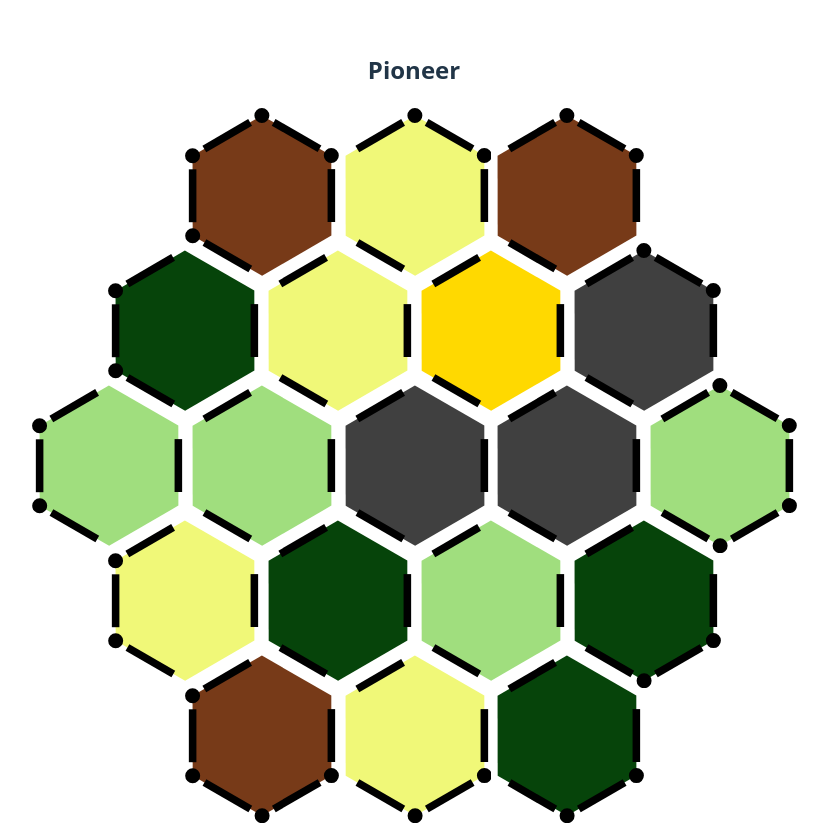
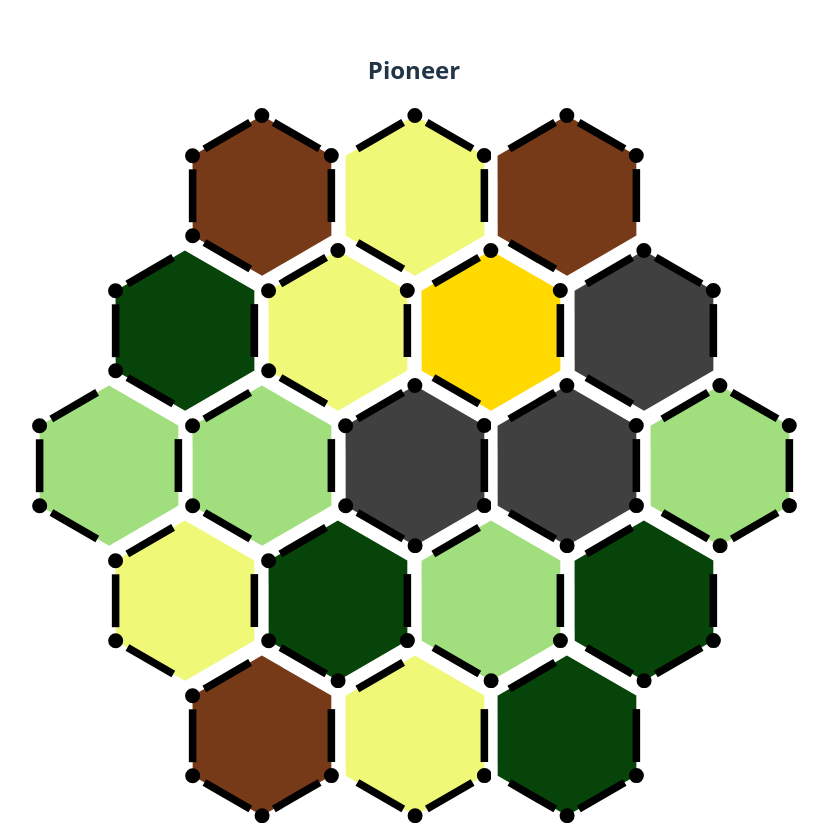
Before and after one commit to mathewacarter29/pioneer, a React (Vite) app: page / in a window 1280 px wide. Shown: the whole page, without its empty margins (226-1054 px from the left). Built offline with nearby package versions, Linux system fonts and the light colour scheme.

Commit message:
get vertices working for odd numbered max tiles

```diff
--- a/src/components/Board/Tiles/Tiles.tsx
+++ b/src/components/Board/Tiles/Tiles.tsx
@@ -15,6 +15,7 @@ const Tiles = () => {
     tileProps: TileProps;
     row: number;
     col: number;
+    tilesInRow: number;
   }
 
   const [rows, setRows] = useState<TileInfo[][]>([]);
@@ -79,6 +80,43 @@ const Tiles = () => {
     return Object.values(result);
   };
 
+  // the getShownVerticesHelper function will get the outer ring of any shape
+  // go through the hexes in rings to get all vertices
+  const setShownVertices = (rows: TileInfo[][]) => {
+    const maxRows = rows.length;
+    // determine what row and column you want the vertices for
+    // start with the outside and work your way in
+    let currRowOffset = 0;
+    let currColOffset = 0;
+    // go until we reach the middle row
+    while (currRowOffset < maxRows / 2) {
+      const rowBounds: [number, number] = [
+        currRowOffset,
+        maxRows - 1 - currRowOffset,
+      ];
+      const boundedRows = rows.slice(rowBounds[0], rowBounds[1] + 1);
+      for (let [i, row] of boundedRows.entries()) {
+        const colBounds: [number, number] = [
+          currColOffset,
+          row.length - 1 - currColOffset,
+        ];
+        const boundedRow = row.slice(colBounds[0], colBounds[1] + 1);
+        for (let [j, tile] of boundedRow.entries()) {
+          if (rowBounds.includes(tile.row) || colBounds.includes(tile.col)) {
+            tile.tileProps.shownVertices = getShownVerticesHelper(
+              i,
+              j,
+              boundedRows.length,
+              boundedRow.length
+            );
+          }
+        }
+      }
+      currRowOffset++;
+      currColOffset++;
+    }
+  };
+
   const getShownVerticesHelper = (
     row: number,
     col: number,
@@ -139,34 +177,17 @@ const Tiles = () => {
           (maxRowLength - startingRowLength) * 2 + 1,
           numTiles
         );
-        const shownVertices = getShownVerticesHelper(
-          rowIndex,
-          i,
-          (maxRowLength - startingRowLength) * 2 + 1,
-          numTiles
-        );
         const tileInfo = {
           tileProps: {
             tileColor: color,
             shownEdges: shownEdges,
-            shownVertices: shownVertices,
+            shownVertices: [], // these get set as a part of setShownVertices()
           },
-          row: numTiles - startingRowLength,
+          row: rowIndex,
           col: i,
+          tilesInRow: numTiles,
         } as TileInfo;
         row.push(tileInfo);
-        // row.push(
-        // <div
-        //   key={`row${numTiles - startingRowLength}tile${i}`}
-        //   style={{ marginRight: `-${TILE_BORDER_WIDTH}px` }}
-        // >
-        //   <Tile
-        //     tileColor={color}
-        //     shownEdges={shownEdges}
-        //     shownVertices={shownVertices}
-        //   />
-        // </div>
-        // );
         tileTypes.splice(index, 1);
       }
       rows.push(row);
@@ -175,6 +196,7 @@ const Tiles = () => {
       }
       rowIndex++;
     }
+    setShownVertices(rows);
     return rows;
   };
 
```
